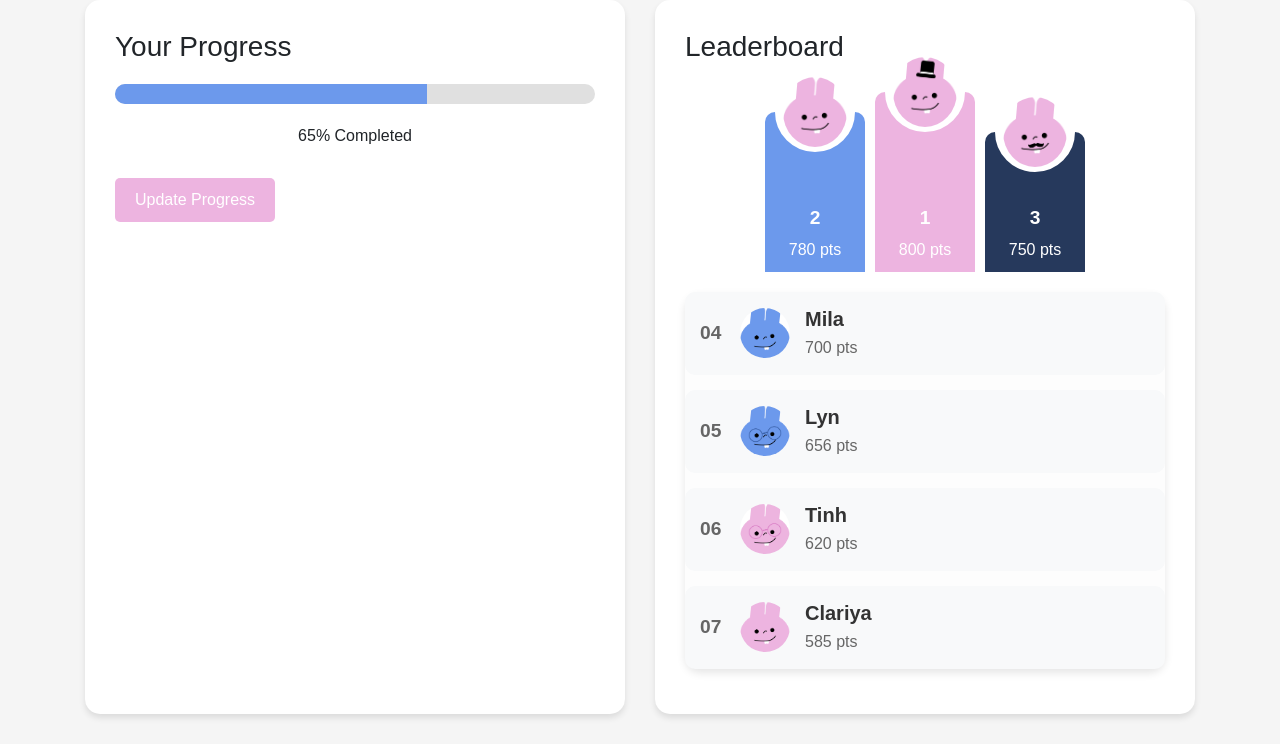
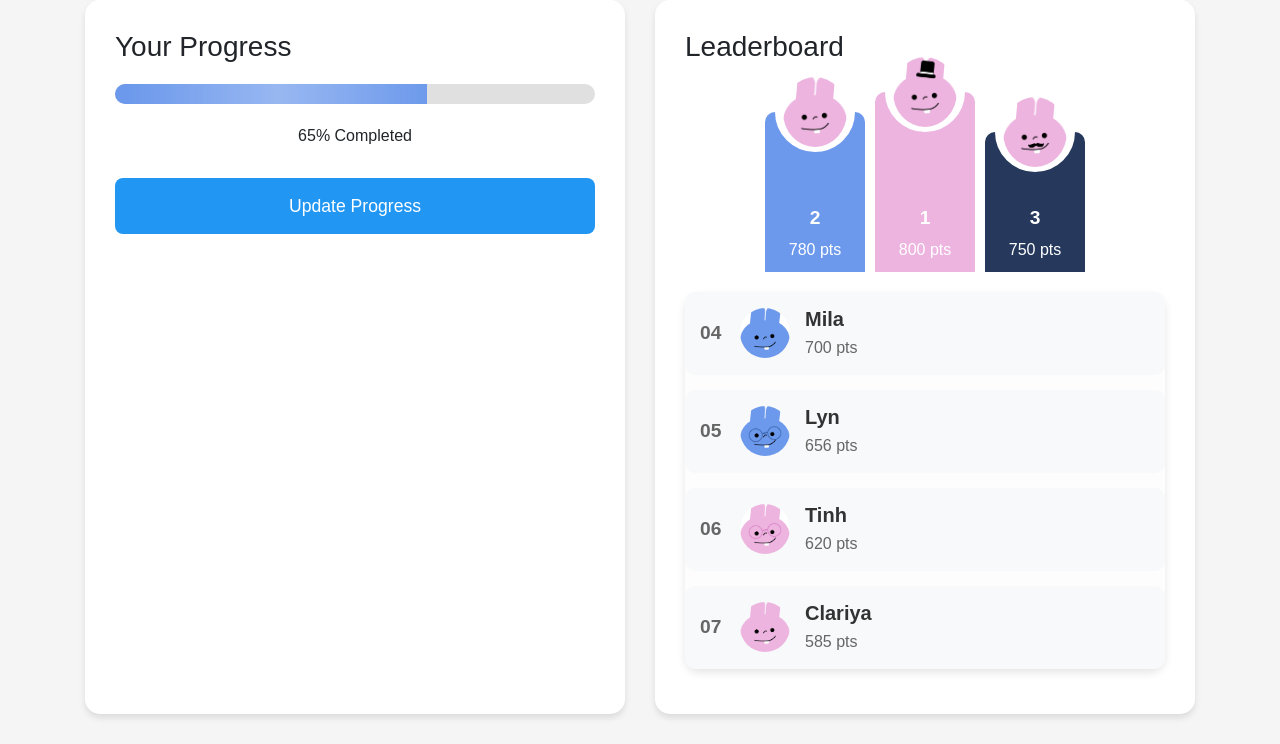
Before and after one commit to milapchu/GoalMates, a Flask app: page / in a window 1280 px wide. Shown: the part 56-800 px from the top of the page. Run offline with Flask 3, Linux system fonts and the light colour scheme; the visitor is signed in with stand-in values (Sample User, id 1); some libraries are stand-ins or nearby versions.

Commit message:
dashboard

```diff
--- a/website/templates/home.html
+++ b/website/templates/home.html
@@ -17,6 +17,15 @@
       gap: 30px;
       max-width: 1200px;
       margin: 0 auto;
+      opacity: 0;
+      transform: translateY(20px);
+      animation: fadeInUp 0.6s ease forwards;
+    }
+    @keyframes fadeInUp {
+      to {
+        opacity: 1;
+        transform: translateY(0);
+      }
     }
     .board {
       background-color: white;
@@ -32,6 +46,7 @@
     .progress-container {
       text-align: center;
       margin-bottom: 30px;
+      position: relative;
     }
     .progress-bar {
       width: 100%;
@@ -40,12 +55,38 @@
       border-radius: 10px;
       overflow: hidden;
       margin: 20px 0;
+      position: relative;
     }
     .progress-fill {
       height: 100%;
       background-color: #6C99EC;
-      width: 65%;
-      transition: width 0.3s ease;
+      width: 0;
+      transition: width 1s ease-in-out;
+      position: relative;
+      overflow: hidden;
+    }
+    .progress-fill::after {
+      content: '';
+      position: absolute;
+      top: 0;
+      left: 0;
+      right: 0;
+      bottom: 0;
+      background: linear-gradient(
+        90deg,
+        rgba(255,255,255,0) 0%,
+        rgba(255,255,255,0.3) 50%,
+        rgba(255,255,255,0) 100%
+      );
+      animation: shimmer 2s infinite;
+    }
+    @keyframes shimmer {
+      from {
+        transform: translateX(-100%);
+      }
+      to {
+        transform: translateX(100%);
+      }
     }
     .update-button {
       display: block;
@@ -57,10 +98,16 @@
       border-radius: 8px;
       cursor: pointer;
       font-size: 1.1em;
-      transition: background-color 0.3s;
+      transition: all 0.3s ease;
+      position: relative;
+      overflow: hidden;
     }
     .update-button:hover {
       background-color: #1e88e5;
+      transform: scale(1.02);
+    }
+    .update-button:active {
+      transform: scale(0.98);
     }
     /* Leaderboard List Styles */
     .leaderboard-list {
@@ -75,6 +122,28 @@
       margin-bottom: 15px;
       border-radius: 10px;
       background-color: #f8f9fa;
+      transition: all 0.3s ease;
+      cursor: pointer;
+      position: relative;
+      overflow: hidden;
+    }
+    .leaderboard-item:hover {
+      transform: translateX(10px);
+      background-color: #e3f2fd;
+    }
+    .leaderboard-item::after {
+      content: '';
+      position: absolute;
+      left: 0;
+      top: 0;
+      height: 100%;
+      width: 3px;
+      background-color: #2196F3;
+      transform: scaleY(0);
+      transition: transform 0.3s ease;
+    }
+    .leaderboard-item:hover::after {
+      transform: scaleY(1);
     }
     .rank {
       width: 40px;
@@ -126,11 +217,11 @@
     <h3>Your Progress</h3>
     <div class="progress-container">
       <div class="progress-bar">
-        <div class="progress-fill"></div>
+        <div class="progress-fill" id="progressFill"></div>
       </div>
-      <span>65% Completed</span>
+      <span id="progressText">0% Completed</span>
     </div>
-    <button class="btn custom-button" onclick="location.href='progress.html'">
+    <button class="update-button" onclick="updateProgress()">
       Update Progress
     </button>
   </div>
@@ -168,7 +259,7 @@
       </div>
     </div>
     <!-- Leaderboard List -->
-    <ul class="leaderboard-list">
+    <ul class="leaderboard-list" id="leaderboardList">
       <li class="leaderboard-item">
         <div class="rank">04</div>
         <img src="{{ url_for('static', filename='images/bunny4.jpg') }}" class="user-avatar" alt="User">
@@ -205,6 +296,79 @@
   </div>
 </div>
 
+<script>
+  // Initialize progress bar
+  document.addEventListener('DOMContentLoaded', function() {
+    setTimeout(() => {
+      const progressFill = document.getElementById('progressFill');
+      const progressText = document.getElementById('progressText');
+      const targetProgress = 65;
+
+      animateProgress(0, targetProgress);
+    }, 500);
+
+    // Add click animation to leaderboard items
+    const leaderboardItems = document.querySelectorAll('.leaderboard-item');
+    leaderboardItems.forEach(item => {
+      item.addEventListener('click', function() {
+        this.style.transform = 'scale(0.98)';
+        setTimeout(() => {
+          this.style.transform = '';
+        }, 150);
+      });
+    });
+  });
+
+  function animateProgress(start, end) {
+    const progressFill = document.getElementById('progressFill');
+    const progressText = document.getElementById('progressText');
+    const duration = 1500;
+    const startTime = performance.now();
+
+    function update(currentTime) {
+      const elapsed = currentTime - startTime;
+      const progress = Math.min(elapsed / duration, 1);
+
+      const current = start + (end - start) * progress;
+      progressFill.style.width = `${current}%`;
+      progressText.textContent = `${Math.round(current)}% Completed`;
+
+      if (progress < 1) {
+        requestAnimationFrame(update);
+      }
+    }
+
+    requestAnimationFrame(update);
+  }
+
+  function updateProgress() {
+    const button = document.querySelector('.update-button');
+    const currentProgress = parseInt(document.getElementById('progressText').textContent);
+    const newProgress = Math.min(100, currentProgress + Math.floor(Math.random() * 15) + 5);
+
+    // Add loading state to button
+    button.style.pointerEvents = 'none';
+    button.style.opacity = '0.7';
+    button.textContent = 'Updating...';
+
+    // Simulate API call
+    setTimeout(() => {
+      animateProgress(currentProgress, newProgress);
+
+      // Reset button
+      button.style.pointerEvents = '';
+      button.style.opacity = '';
+      button.textContent = 'Update Progress';
+
+      // Add success effect
+      button.style.backgroundColor = '#4CAF50';
+      setTimeout(() => {
+        button.style.backgroundColor = '';
+      }, 1000);
+    }, 800);
+  }
+</script>
+
 <ul class="list-group list-group-flush" id="notes">
   {% for note in user.notes %}
     <li class="list-group-item">
```
Also changed, not shown: other parts of website/templates/home.html (+31 -4 lines).
